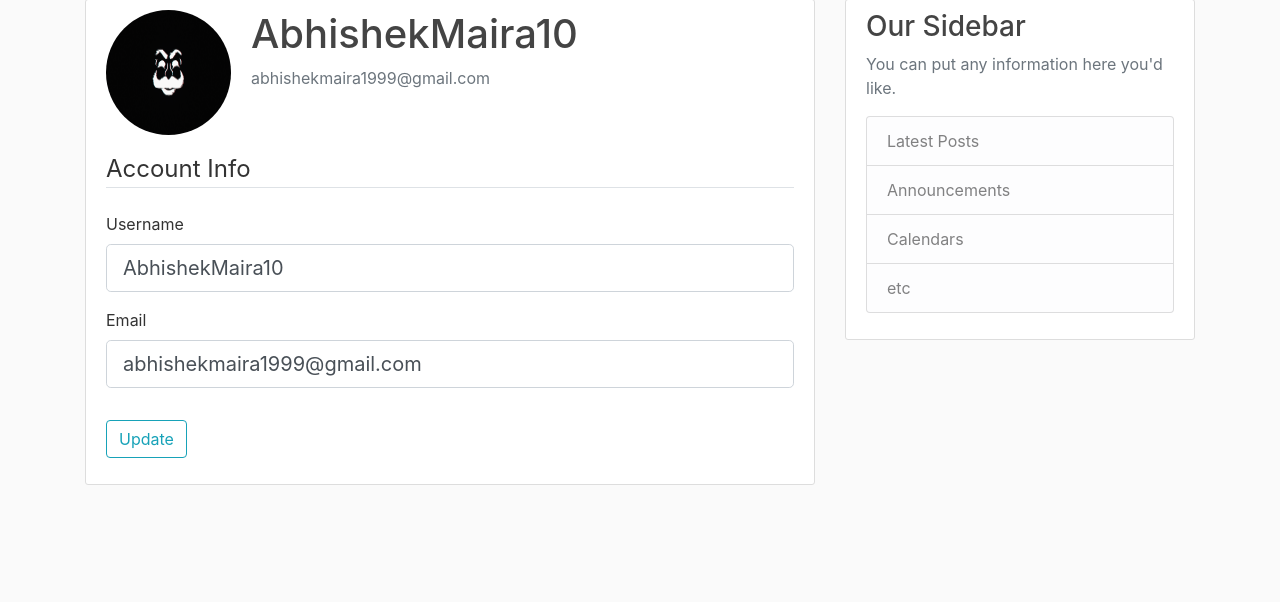
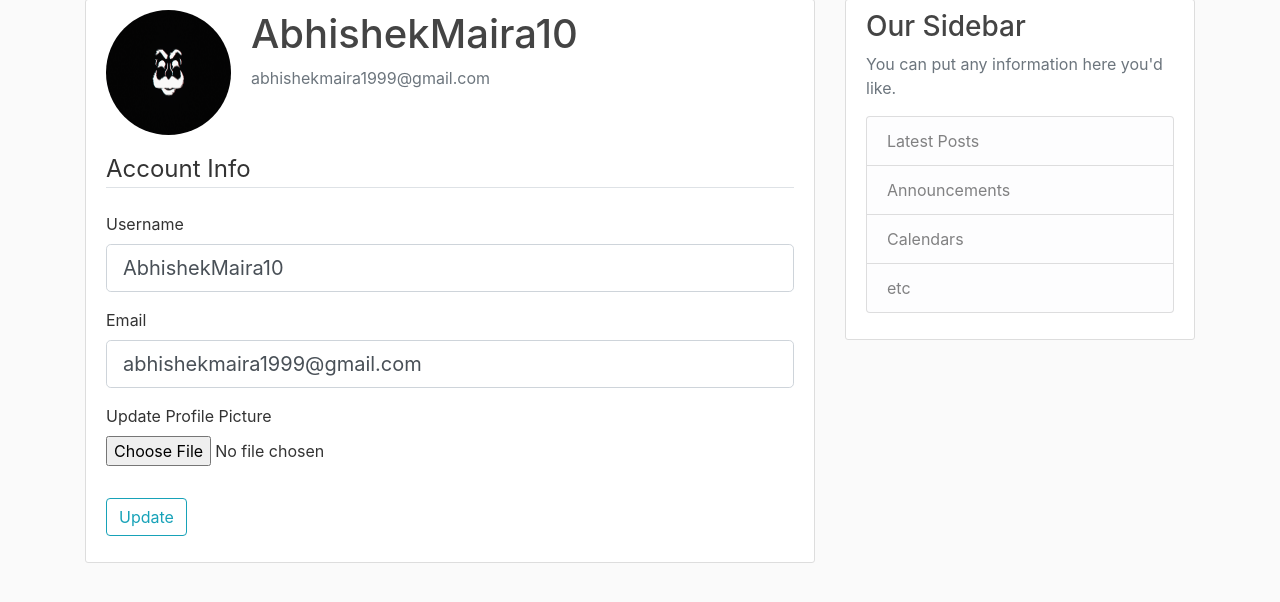
Before and after one commit to AbhishekMaira10/Flask-Blog, a Flask app: page /account in a window 1280 px wide. Shown: the part 81-683 px from the top of the page. Run offline with Flask 2, Linux system fonts and the light colour scheme; a user stored in the database is signed in; some libraries are stand-ins or nearby versions.

Commit message:
added code to update profile pic

```diff
--- a/flaskblog/forms.py
+++ b/flaskblog/forms.py
@@ -1,4 +1,5 @@
 from flask_wtf import FlaskForm
+from flask_wtf.file import FileField, FileAllowed
 from flask_login import current_user
 from wtforms import StringField, PasswordField, SubmitField, BooleanField
 from wtforms.validators import DataRequired, Length, Email, EqualTo, ValidationError
@@ -61,6 +62,8 @@ class UpdateAccountForm(FlaskForm):
     email = StringField('Email',
                         validators=[DataRequired(), Email()])
 
+    picture = FileField('Update Profile Picture', validators=[FileAllowed(['jpg', 'png'])])
+
     submit = SubmitField('Update')
 
     def validate_username(self, username):
--- a/flaskblog/routes.py
+++ b/flaskblog/routes.py
@@ -1,3 +1,6 @@
+import os
+import secrets
+from PIL import Image
 from flask import render_template, url_for, flash, redirect, request
 from flaskblog import app, db, bcrypt
 from flaskblog.models import User, Post
@@ -71,11 +74,29 @@ def logout():
     return redirect(url_for('home'))
 
 
+def save_picture(form_picture):
+    random_hex = secrets.token_hex(8)
+    _, f_ext = os.path.splitext(form_picture.filename)
+    picture_fn = random_hex + f_ext
+    picture_path = os.path.join(app.root_path, 'static/profile_pics', picture_fn)
+
+    output_size = (125, 125)
+    i = Image.open(form_picture)
+    i.thumbnail(output_size)
+
+    i.save(picture_path)
+
+    return picture_fn
+
+
 @app.route("/account", methods=['GET', 'POST'])
 @login_required
 def account():
     form = UpdateAccountForm()
     if form.validate_on_submit():
+        if form.picture.data:
+            picture_file = save_picture(form.picture.data)
+            current_user.image_file = picture_file
         current_user.username = form.username.data
         current_user.eamil = form.email.data
         db.session.commit()
--- a/flaskblog/templates/account.html
+++ b/flaskblog/templates/account.html
@@ -8,7 +8,7 @@
       <p class="text-secondary">{{ current_user.email }}</p>
     </div>
   </div>
-  <form method="POST" action="">
+  <form method="POST" action="" enctype="multipart/form-data">
     {{ form.hidden_tag() }}
     <fieldset class="form-group">
       <legend class="border-bottom mb-4">Account Info</legend>
@@ -36,6 +36,14 @@
         {% else %} {{ form.email(class="form-control form-control-lg") }} {%
         endif %}
       </div>
+      <div class="form-group">
+        {{ form.picture.label() }} {{ form.picture(class="form-control-file") }}
+        {% if form.picture.errors %}
+          {% for error in form.picture.errors %}
+            <span class="text-danger">{{ error }}</span></br>
+            {% endfor %}
+        {% endif %}
+      </div>
     </fieldset>
     <div class="form-group">
       {{ form.submit(class="btn btn-outline-info") }}
```
Also changed, not shown: flaskblog/site.db, flaskblog/static/profile_pics/11e1e61fe02a3f77.jpg (added), flaskblog/static/profile_pics/acb77a9cde9b2569.png (added), flaskblog/static/profile_pics/b0de13c7efbca6a5.jpg (added).
